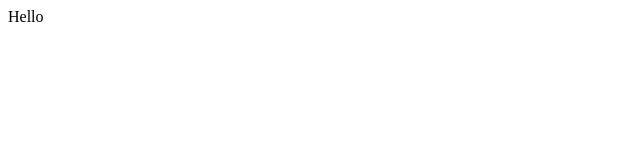
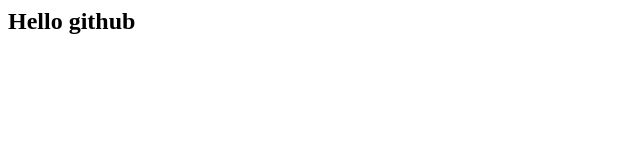
Before and after one commit to tanishqc16/Ecommerce, a plain HTML site: page Ecommerce.html in a window 1280 px wide. Shown: the whole page, without its empty margins (0-640 px from the left). Drawn offline with Linux system fonts and the light colour scheme.

Commit message:
change header

```diff
--- a/Ecommerce.html
+++ b/Ecommerce.html
@@ -5,6 +5,6 @@
     <title>Title</title>
 </head>
 <body>
-    Hello
+    <h2>Hello github</h2>
 </body>
-</html>
+<html>
```
